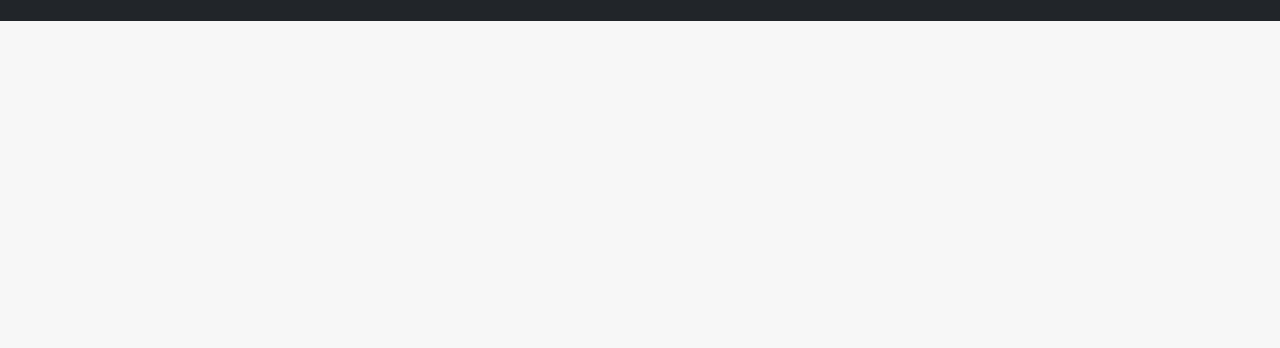
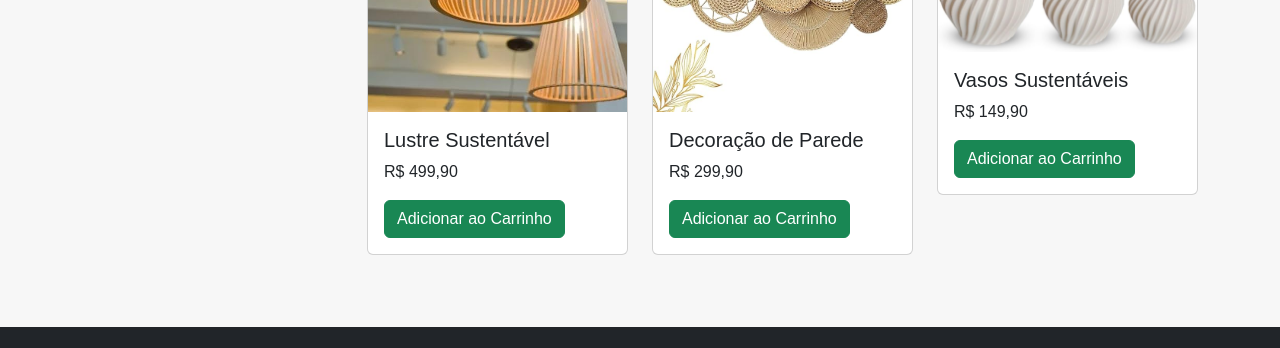
Before and after one commit to fernandamenon93/checkpoint-front-end, a plain HTML site: page categorias.html in a window 1280 px wide. Shown: the part 2409-2757 px from the top of the page. Before the commit the page ends 2430 px from the top, so only its background shows below. Drawn offline with nearby package versions, Linux system fonts and the light colour scheme.

Commit message:
itens de casa

```diff
--- a/categorias.html
+++ b/categorias.html
@@ -197,6 +197,43 @@
                             </div>
                         </div>
                     </div>
+
+                    <!-- Categoria: Decoração de Casa -->
+                    <div class="col-12 mb-4">
+                        <h2>Decoração de Casa Sustentável</h2>
+                        <div class="row">
+                            <div class="col-md-4 mb-4">
+                                <div class="card">
+                                    <img src="img/lustre.jpg" class="card-img-top" alt="Lustre sustentável">
+                                    <div class="card-body">
+                                        <h5 class="card-title">Lustre Sustentável</h5>
+                                        <p class="card-text">R$ 499,90</p>
+                                        <a href="#" class="btn btn-success">Adicionar ao Carrinho</a>
+                                    </div>
+                                </div>
+                            </div>
+                            <div class="col-md-4 mb-4">
+                                <div class="card">
+                                    <img src="img/decoraçao.jpg" class="card-img-top" alt="Decoração de parede">
+                                    <div class="card-body">
+                                        <h5 class="card-title">Decoração de Parede</h5>
+                                        <p class="card-text">R$ 299,90</p>
+                                        <a href="#" class="btn btn-success">Adicionar ao Carrinho</a>
+                                    </div>
+                                </div>
+                            </div>
+                            <div class="col-md-4 mb-4">
+                                <div class="card">
+                                    <img src="img/vaso.jpg" class="card-img-top" alt="Vasos sustentáveis">
+                                    <div class="card-body">
+                                        <h5 class="card-title">Vasos Sustentáveis</h5>
+                                        <p class="card-text">R$ 149,90</p>
+                                        <a href="#" class="btn btn-success">Adicionar ao Carrinho</a>
+                                    </div>
+                                </div>
+                            </div>
+                        </div>
+                    </div>
                 </div>
             </section>
         </div>
```
Also changed, not shown: img/decoraçao.jpg (added), img/lustre.jpg (added), img/vaso.jpg (added).
